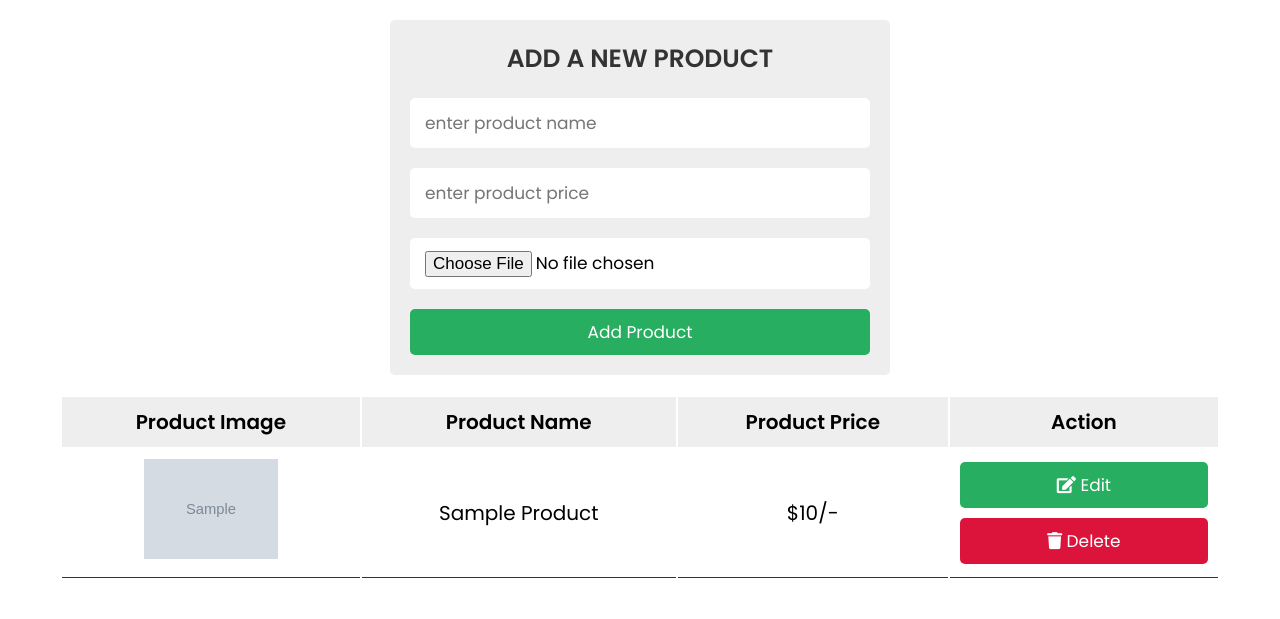
After one commit to DeshaniHewage/DelnCo, a PHP site: page /admin_page.php in a window 1280 px wide. The commit adds this page. Shown: the top 619 px of the page. Run offline with PHP 8.4, Linux system fonts and the light colour scheme; tables that the repository leaves empty or names only in its code hold one stand-in row (values such as "Sample post"); grey boxes marked "Sample" are stand-in pictures.

Commit message:
make changes

```diff
--- /dev/null
+++ b/admin_page.php
@@ -0,0 +1,115 @@
+
+<?php
+
+@include 'config.php';
+
+if(isset($_POST['add_product'])){
+
+   $product_name = $_POST['product_name'];
+   $product_price = $_POST['product_price'];
+   $product_image = $_FILES['product_image']['name'];
+   $product_image_tmp_name = $_FILES['product_image']['tmp_name'];
+   $product_image_folder = 'uploaded_img/'.$product_image;
+
+   if(empty($product_name) || empty($product_price) || empty($product_image)){
+      $message[] = 'please fill out all';
+   }else{
+      $insert = "INSERT INTO products(name, price, image) VALUES('$product_name', '$product_price', '$product_image')";
+      $upload = mysqli_query($conn,$insert);
+      if($upload){
+         move_uploaded_file($product_image_tmp_name, $product_image_folder);
+         $message[] = 'new product added successfully';
+      }else{
+         $message[] = 'could not add the product';
+      }
+   }
+
+};
+
+if(isset($_GET['delete'])){
+   $id = $_GET['delete'];
+   mysqli_query($conn, "DELETE FROM products WHERE id = $id");
+   header('location:admin_page.php');
+};
+
+?>
+
+
+<!DOCTYPE html>
+<html lang="en">
+<head>
+   <meta charset="UTF-8">
+   <meta http-equiv="X-UA-Compatible" content="IE=edge">
+   <meta name="viewport" content="width=device-width, initial-scale=1.0">
+   <title>admin page</title>
+
+   <!-- font awesome cdn link  -->
+   <link rel="stylesheet" href="https://cdnjs.cloudflare.com/ajax/libs/font-awesome/5.15.4/css/all.min.css">
+
+   <!-- custom css file link  -->
+   <link rel="stylesheet" href="css/style.css">
+
+</head>
+<body>
+
+<?php
+
+if(isset($message)){
+   foreach($message as $message){
+      echo '<span class="message">'.$message.'</span>';
+   }
+}
+
+?>
+
+<div class="container">
+
+   <div class="admin-product-form-container">
+
+      <form action="<?php $_SERVER['PHP_SELF'] ?>" method="post" enctype="multipart/form-data">
+         <h3>add a new product</h3>
+         <input type="text" placeholder="enter product name" name="product_name" class="box">
+         <input type="number" placeholder="enter product price" name="product_price" class="box">
+         <input type="file" accept="image/png, image/jpeg, image/jpg" name="product_image" class="box">
+         <input type="submit" class="btn" name="add_product" value="add product">
+      </form>
+
+   </div>
+
+   <?php
+
+   $select = mysqli_query($conn, "SELECT * FROM products");
+
+   ?>
+
+   <div class="product-display">
+      <table class="product-display-table">
+         <thead>
+         <tr>
+            <th>product image</th>
+            <th>product name</th>
+            <th>product price</th>
+            <th>action</th>
+         </tr>
+         </thead>
+
+         <?php while($row = mysqli_fetch_assoc($select)){ ?>
+         <tr>
+            <td><img src="uploaded_img/<?php echo $row['image']; ?>" height="100" alt=""></td>
+            <td><?php echo $row['name']; ?></td>
+            <td>$<?php echo $row['price']; ?>/-</td>
+            <td>
+               <a href="admin_update.php?edit=<?php echo $row['id']; ?>" class="btn"> <i class="fas fa-edit"></i> edit </a>
+               <a href="admin_page.php?delete=<?php echo $row['id']; ?>" class="btn"> <i class="fas fa-trash"></i> delete </a>
+            </td>
+         </tr>
+      <?php } ?>
+
+      </table>
+   </div>
+
+</div>
+
+
+</body>
+</html>
--- /dev/null
+++ b/config.php
@@ -0,0 +1,5 @@
+<?php
+
+$conn = mysqli_connect('localhost','root','','cart_db');
+
+?>
--- /dev/null
+++ b/css/style.css
@@ -0,0 +1,164 @@
+@import url('https://fonts.googleapis.com/css2?family=Poppins:wght@100;200;300;400;500;600&display=swap');
+
+:root{
+   --green:#27ae60;
+   --black:#333;
+   --white:#fff;
+   --bg-color:#eee;
+   --box-shadow:0 .5rem 1rem rgba(0,0,0,.1);
+   --border:.1rem solid var(--black);
+}
+
+*{
+   font-family: 'Poppins', sans-serif;
+   margin:0; padding:0;
+   box-sizing: border-box;
+   outline: none; border:none;
+   text-decoration: none;
+   text-transform: capitalize;
+}
+
+html{
+   font-size: 62.5%;
+   overflow-x: hidden;
+}
+
+.btn{
+   display: block;
+   width: 100%;
+   cursor: pointer;
+   border-radius: .5rem;
+   margin-top: 1rem;
+   font-size: 1.7rem;
+   padding:1rem 3rem;
+   background: var(--green);
+   color:var(--white);
+   text-align: center;
+}
+
+.btn:hover{
+   background: var(--black);
+}
+
+.message{
+   display: block;
+   background: var(--bg-color);
+   padding:1.5rem 1rem;
+   font-size: 2rem;
+   color:var(--black);
+   margin-bottom: 2rem;
+   text-align: center;
+}
+
+.container{
+   max-width: 1200px;
+   padding:2rem;
+   margin:0 auto;
+}
+
+.admin-product-form-container.centered{
+   display: flex;
+   align-items: center;
+   justify-content: center;
+   min-height: 100vh;
+
+}
+
+.admin-product-form-container form{
+   max-width: 50rem;
+   margin:0 auto;
+   padding:2rem;
+   border-radius: .5rem;
+   background: var(--bg-color);
+}
+
+.admin-product-form-container form h3{
+   text-transform: uppercase;
+   color:var(--black);
+   margin-bottom: 1rem;
+   text-align: center;
+   font-size: 2.5rem;
+}
+
+.admin-product-form-container form .box{
+   width: 100%;
+   border-radius: .5rem;
+   padding:1.2rem 1.5rem;
+   font-size: 1.7rem;
+   margin:1rem 0;
+   background: var(--white);
+   text-transform: none;
+}
+
+.product-display{
+   margin:2rem 0;
+}
+
+.product-display .product-display-table{
+   width: 100%;
+   text-align: center;
+}
+
+.product-display .product-display-table thead{
+   background: var(--bg-color);
+}
+
+.product-display .product-display-table th{
+   padding:1rem;
+   font-size: 2rem;
+}
+
+
+.product-display .product-display-table td{
+   padding:1rem;
+   font-size: 2rem;
+   border-bottom: var(--border);
+}
+
+.product-display .product-display-table .btn:first-child{
+   margin-top: 0;
+}
+
+.product-display .product-display-table .btn:last-child{
+   background: crimson;
+}
+
+.product-display .product-display-table .btn:last-child:hover{
+   background: var(--black);
+}
+
+
+
+
+
+
+
+
+
+@media (max-width:991px){
+
+   html{
+      font-size: 55%;
+   }
+
+}
+
+@media (max-width:768px){
+
+   .product-display{
+      overflow-y:scroll;
+   }
+
+   .product-display .product-display-table{
+      width: 80rem;
+   }
+
+}
+
+@media (max-width:450px){
+
+   html{
+      font-size: 50%;
+   }
+
+}
```
Also changed, not shown: admin_update.php (added, +84 -0 lines), shop.php (renamed from shop.html, +106 -27 lines), image/food-1.png (added), image/food-2.png (added), image/food-3.png (added), image/food-4.png (added), image/food-5.png (added), image/food-6.png (added), uploaded_img/food-2.png (added), uploaded_img/food-4.png (added), uploaded_img/food-5.png (added).
